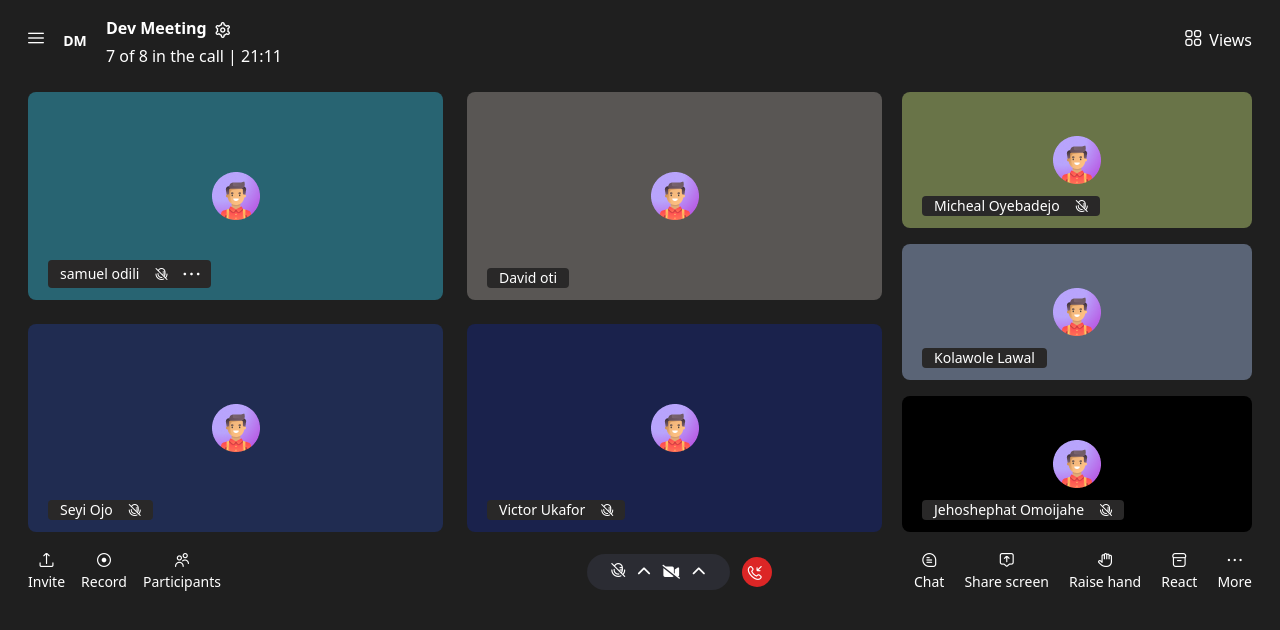
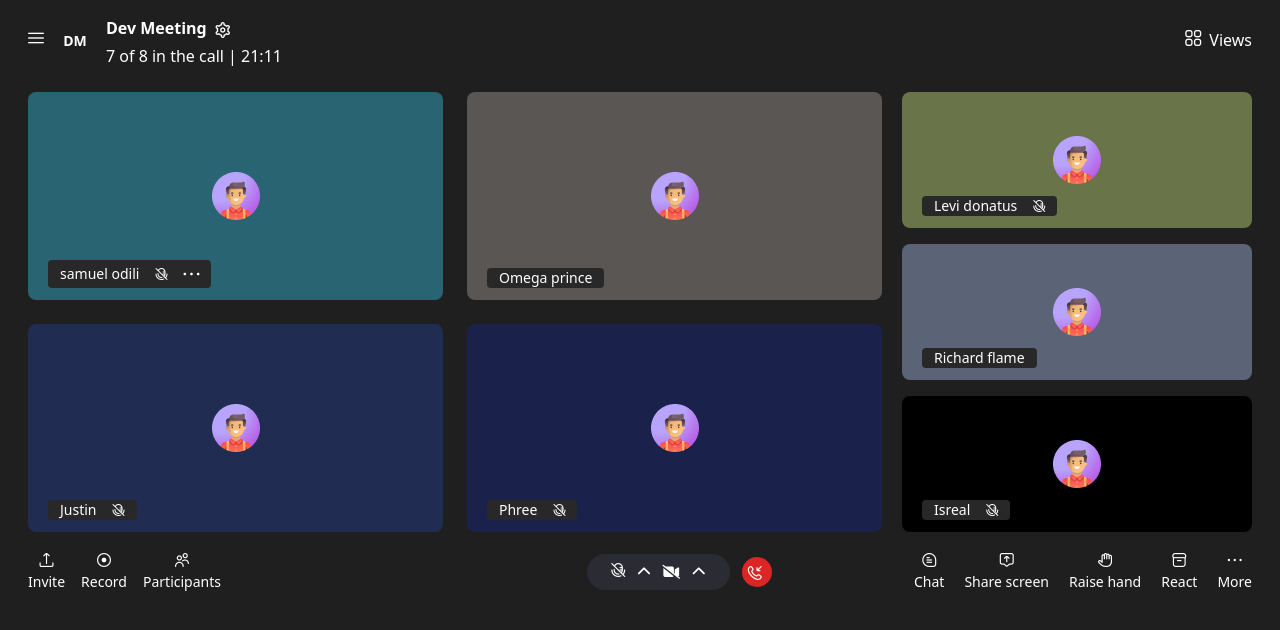
Before and after one commit to 0DILI/SkypeUI, a plain HTML site: page index.html in a window 1280 px wide. Drawn offline with nearby package versions, Linux system fonts and the light colour scheme.

Commit message:
name changes

```diff
--- a/index.html
+++ b/index.html
@@ -18,7 +18,7 @@
     ></script>
     <title>Document</title>
   </head>
-  <body>
+  <body class="h-full">
     <!------- HEADER ------->
     <header>
       <div class="mx-7 pt-3 flex items-center justify-between">
@@ -55,7 +55,11 @@
           <div
             class="bg-box1 w-full rounded-lg py-20 px-5 flex flex-col items-start relative"
           >
-            <img src="Assets/Avatar1.png" class="mx-auto" alt="" />
+            <img
+              src="Assets/Avatar1.png"
+              class="mx-auto flex items-center"
+              alt=""
+            />
             <button
               class="flex items-center gap-4 bg-namebg rounded px-3 absolute bottom-3"
             >
@@ -73,7 +77,7 @@
             <button
               class="flex items-center gap-4 bg-namebg rounded px-3 absolute bottom-3"
             >
-              <h2 class="text-sm">David oti</h2>
+              <h2 class="text-sm">Omega prince</h2>
             </button>
           </div>
 
@@ -85,7 +89,7 @@
             <button
               class="flex items-center gap-4 bg-namebg rounded px-3 absolute bottom-3"
             >
-              <h2 class="text-sm">Seyi Ojo</h2>
+              <h2 class="text-sm">Justin</h2>
               <i class="fi fi-rr-microphone-slash pt-1 text-xs"></i>
             </button>
           </div>
@@ -98,7 +102,7 @@
             <button
               class="flex items-center gap-4 bg-namebg rounded px-3 absolute bottom-3"
             >
-              <h2 class="text-sm">Victor Ukafor</h2>
+              <h2 class="text-sm">Phree</h2>
               <i class="fi fi-rr-microphone-slash pt-1 text-xs"></i>
             </button>
           </div>
@@ -113,7 +117,7 @@
             <button
               class="flex items-center gap-4 bg-namebg rounded px-3 absolute bottom-3"
             >
-              <h2 class="text-sm">Micheal Oyebadejo</h2>
+              <h2 class="text-sm">Levi donatus</h2>
               <i class="fi fi-rr-microphone-slash pt-1 text-xs"></i>
             </button>
           </div>
@@ -126,7 +130,7 @@
             <button
               class="flex items-center gap-4 bg-namebg rounded px-3 absolute bottom-3"
             >
-              <h2 class="text-sm">Kolawole Lawal</h2>
+              <h2 class="text-sm">Richard flame</h2>
             </button>
           </div>
 
@@ -138,7 +142,7 @@
             <button
               class="flex items-center gap-4 bg-namebg rounded px-3 absolute bottom-3"
             >
-              <h2 class="text-sm">Jehoshephat Omoijahe</h2>
+              <h2 class="text-sm">Isreal</h2>
               <i class="fi fi-rr-microphone-slash pt-1 text-xs"></i>
             </button>
           </div>
--- a/style.css
+++ b/style.css
@@ -1,6 +1,7 @@
 body {
   background: #1f1f1f;
   color: white;
+  box-sizing: border-box;
 }
 
 .bg-box1 {
```
